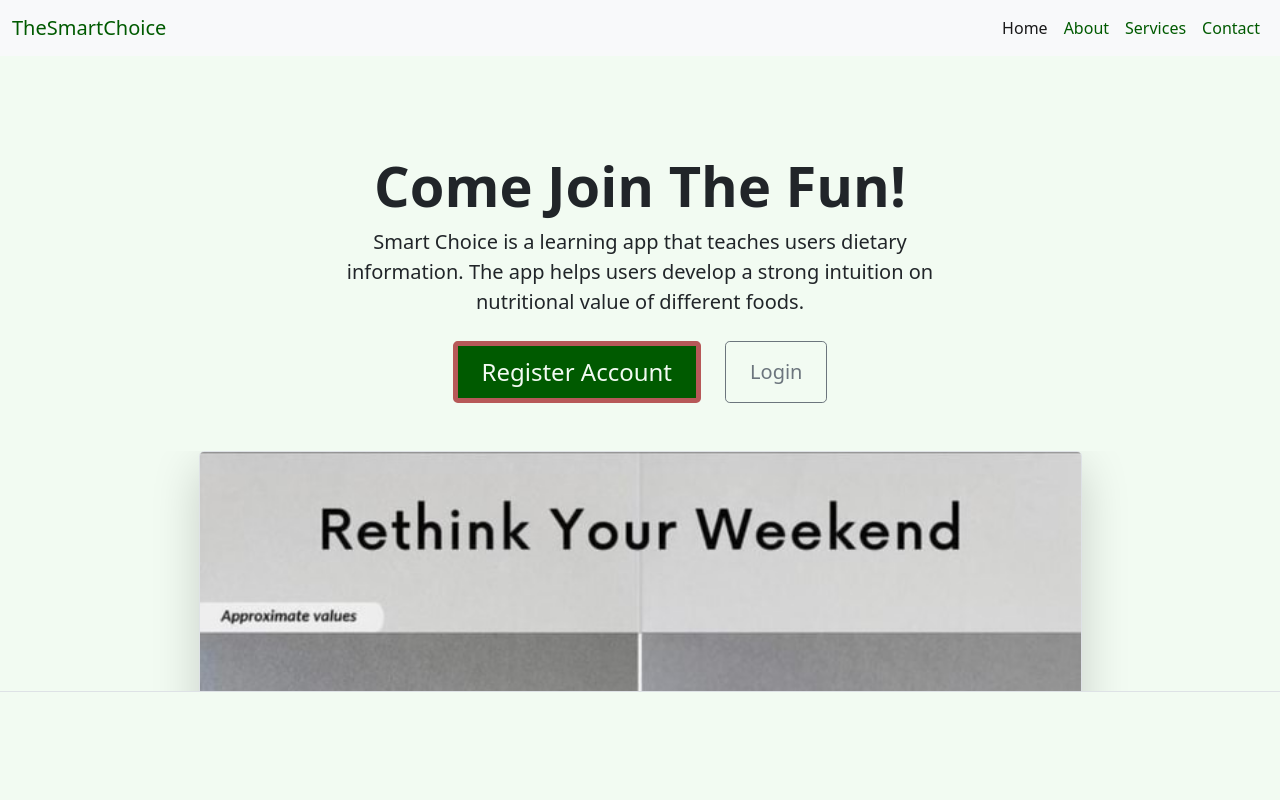
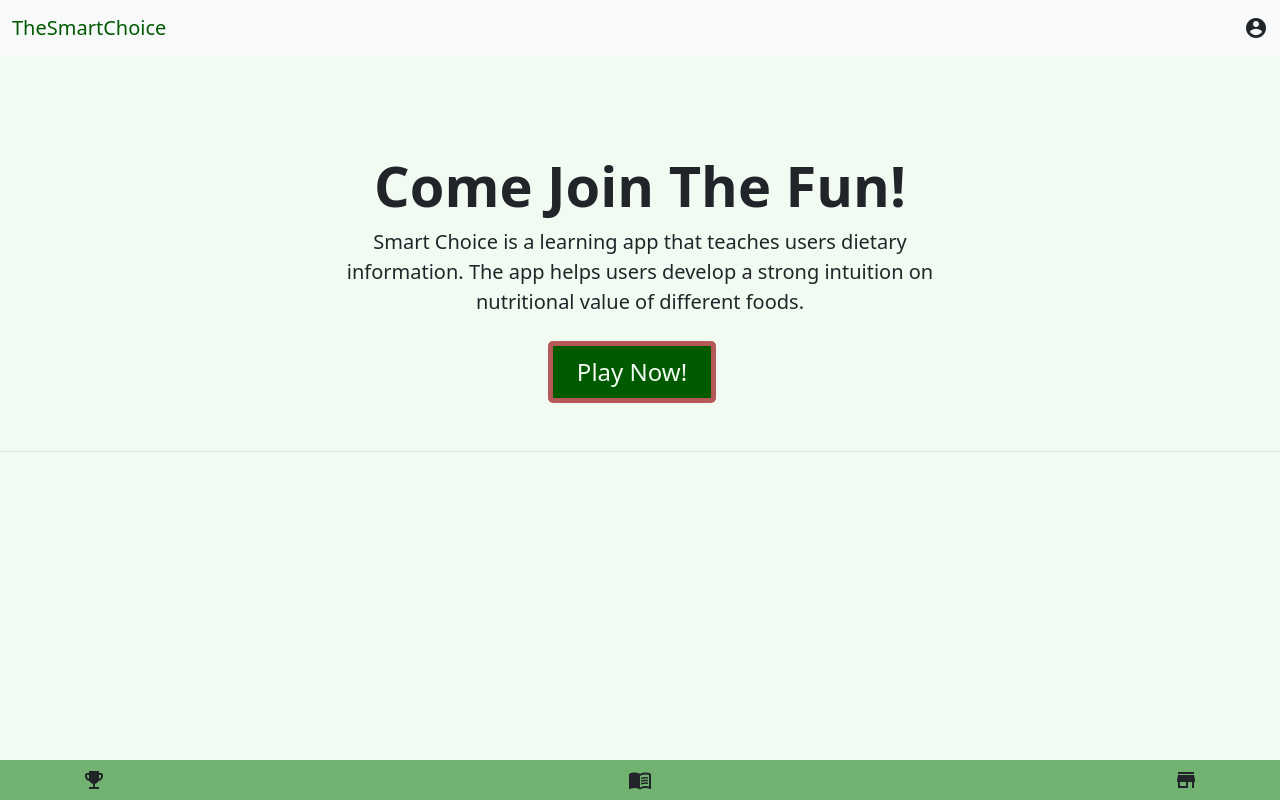
Before and after one commit to TirathJaggee/1800_202510_30, a plain HTML site: page index.html in a window 1280 px wide. Drawn offline with nearby package versions, Linux system fonts and the light colour scheme.

Commit message:
Finished the landing page

```diff
--- a/index.html
+++ b/index.html
@@ -2,8 +2,9 @@
 <html lang="en">
 
 <head>
-    <title>My BCIT Project</title>
-    <meta name="comp1800 template" content="My 1800 App">
+    <title>The SmartChoice</title>
+    <meta name="The SmartChoice" content="1800 Projects">
+    <link rel="icon" type="image/x-icon" href="./images/favicon.png">
 
     <!-- Required meta tags -->
     <meta charset="utf-8">
@@ -17,6 +18,22 @@
 
     <!-- Link to styles of your own -->
     <link rel="stylesheet" href="./styles/style.css">
+    <!-- Google Icons (Material Design)-->
+    <link href="https://fonts.googleapis.com/icon?family=Material+Icons" rel="stylesheet">
+
+    <nav class="navbar navbar-expand-lg navbar-light bg-light">
+    <div class="container-fluid">
+      <a class="navbar-brand" href="#">TheSmartChoice</a>
+      <button class="navbar-toggler" type="button" data-bs-toggle="collapse" data-bs-target="#navbarNav" aria-controls="navbarNav" aria-expanded="false" aria-label="Toggle navigation">
+        <span class="navbar-toggler-icon"></span>
+      </button>
+      <div class="collapse navbar-collapse" id="navbarNav">
+        <ul class="navbar-nav ms-auto">
+          <span class="material-icons">account_circle</span>
+        </ul>
+      </div>
+    </div>
+  </nav>
 
 </head>
 
@@ -25,30 +42,6 @@
     <!------------------------------>
     <!-- Your HTML Layout go here -->
      <!-- Navbar -->
-  <nav class="navbar navbar-expand-lg navbar-light bg-light">
-    <div class="container-fluid">
-      <a class="navbar-brand" href="#">TheSmartChoice</a>
-      <button class="navbar-toggler" type="button" data-bs-toggle="collapse" data-bs-target="#navbarNav" aria-controls="navbarNav" aria-expanded="false" aria-label="Toggle navigation">
-        <span class="navbar-toggler-icon"></span>
-      </button>
-      <div class="collapse navbar-collapse" id="navbarNav">
-        <ul class="navbar-nav ms-auto">
-          <li class="nav-item">
-            <a class="nav-link active" aria-current="page" href="#">Home</a>
-          </li>
-          <li class="nav-item">
-            <a class="nav-link" href="#">About</a>
-          </li>
-          <li class="nav-item">
-            <a class="nav-link" href="#">Services</a>
-          </li>
-          <li class="nav-item">
-            <a class="nav-link" href="#">Contact</a>
-          </li>
-        </ul>
-      </div>
-    </div>
-  </nav>
 
   <!-- HERO -->
   <div class="px-4 pt-5 my-5 text-center border-bottom">
@@ -58,16 +51,21 @@
         The app helps users develop a strong intuition on nutritional value of different foods.
       </p>
       <div class="d-grid gap-2 d-sm-flex justify-content-sm-center mb-5">
-        <button type="button" class="btn btn-primary btn-lg px-4 me-sm-3">Register Account</button>
-        <button type="button" class="btn btn-outline-secondary btn-lg px-4">Login</button>
+        <button type="button" class="btn btn-primary btn-lg px-4 me-sm-3">Play Now!</button>
       </div>
     </div>
     <div class="overflow-hidden" style="max-height: 30vh;">
       <div class="container px-5">
-        <img src="images/welcome.jpg" class="img-fluid border rounded-3 shadow-lg mb-4" alt="welcome image" width="883" height="817" loading="lazy">
       </div>
     </div>
   </div>
+  <footer class="navbar justify-content-evenly bg-info fixed-bottom">
+     <div class="container">
+        <span class="material-icons">emoji_events</span>
+        <span class="material-icons">menu_book</span>
+        <span class="material-icons">store</span>
+     </div>
+  </footer>
 
     <!------------------------------>
     <!-- Stuff for body goes here -->
```
Also changed, not shown: images/AM01.jpg (deleted), images/BBY01.jpg (deleted), images/NV01.jpg (deleted), images/drink1.jpg (deleted), images/drink2.jpg (deleted), images/drink3.jpg (deleted), images/elmo.jpg (deleted), images/favicon.png (added), images/hike1.jpg (deleted), images/hike2.jpg (deleted), images/hike3.jpg (deleted), images/logo.jpg (deleted).
